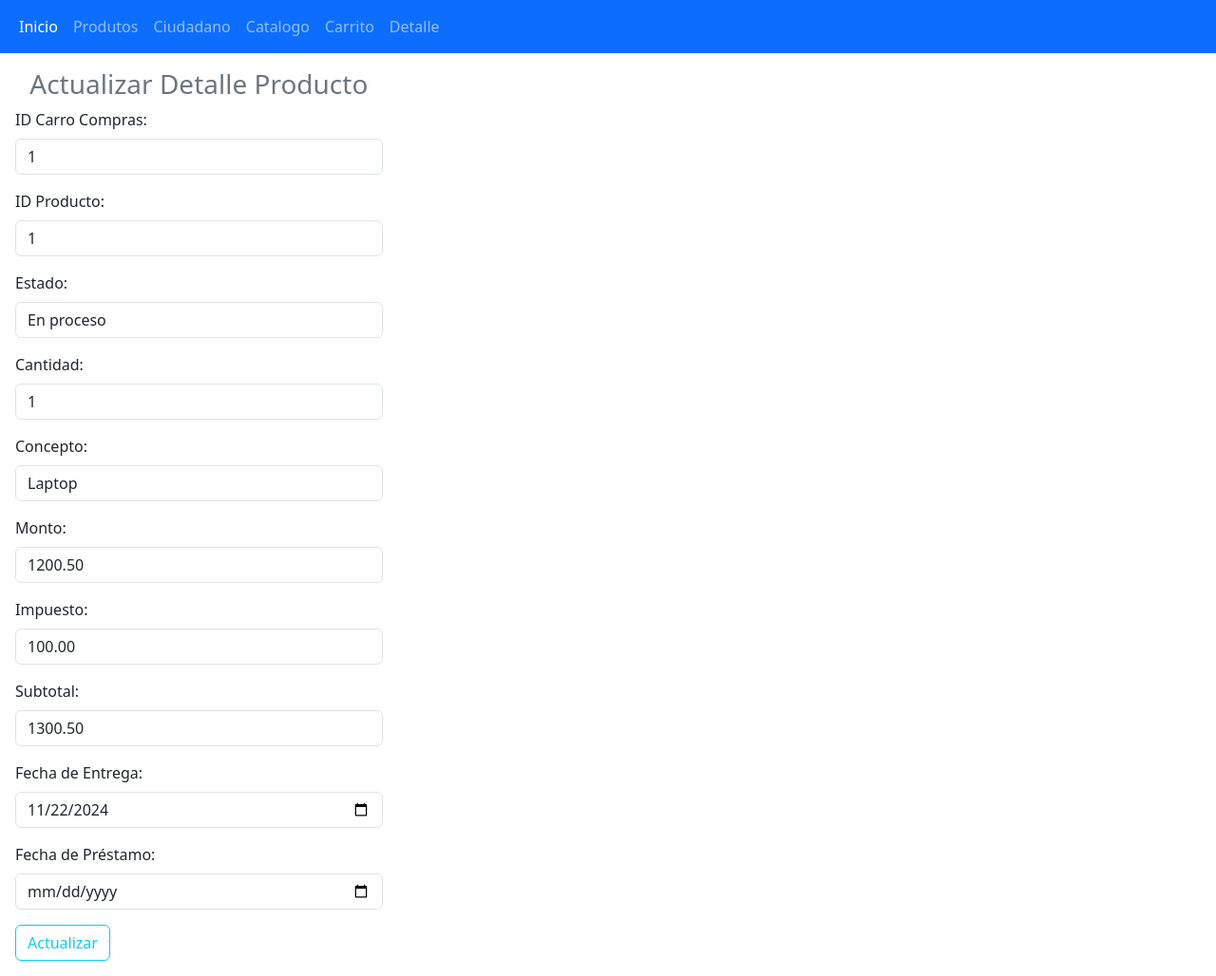
After one commit to William19D/CarritoDeCompras, a PHP site: page /actualizarDetalle.php?id=1 in a window 1280 px wide. The commit adds this page. Shown: the whole page at 95% size. Run offline with PHP 8.4, Linux system fonts and the light colour scheme; data comes from the database, SQL or seed files in the repository; some libraries are stand-ins or nearby versions.

```diff
--- a/actualizarCatalogo.php
+++ b/actualizarCatalogo.php
@@ -1,5 +1,6 @@
 <?php
 include "conexion.php";
+include "navbar.php";
 
 // Verificamos si se ha pasado el ID como parámetro en la URL
 if (!isset($_GET['id']) || empty($_GET['id'])) {
--- a/actualizarClientes.php
+++ b/actualizarClientes.php
@@ -1,4 +1,5 @@
 <?php
+include "navbar.php";
 include "conexion.php";
 
 // Verificamos si se ha pasado el ID como parámetro en la URL
@@ -60,9 +61,6 @@ if ($_SERVER['REQUEST_METHOD'] == 'POST' && isset($_POST['btnActualizar'])) {
     <title>Actualizar Ciudadano</title>
     </head>
 <body>
-<?php
-include "navbar.php";
-?>
 <div class="container p-5">
     <h3 class="text-center text-secondary">Actualizar Ciudadano</h3>
     <form method="POST">
--- /dev/null
+++ b/actualizarDetalle.php
@@ -0,0 +1,100 @@
+<?php
+include "conexion.php";
+
+if ($_SERVER['REQUEST_METHOD'] == 'POST' && isset($_POST['btnActualizar'])) {
+    // Recoge los valores del formulario
+    $id = $_POST['id']; // El ID del detalle producto a actualizar
+    $idCarroCompras = $_POST['idCarroCompras'];
+    $idProducto = $_POST['idProducto'];
+    $estado = $_POST['estado'];
+    $cantidad = $_POST['cantidad'];
+    $concepto = $_POST['concepto'];
+    $monto = $_POST['monto'];
+    $impuesto = $_POST['impuesto'];
+    $subtotal = $_POST['subtotal'];
+    $fechaEntrega = $_POST['fechaEntrega'];
+    $fechaPrestamo = $_POST['fechaPrestamo'];
+
+    // Prepara la consulta SQL para actualizar los detalles del producto
+    $sql = $conexion->prepare("UPDATE detalleproducto SET idCarroCompras = ?, idProducto = ?, estado = ?, cantidad = ?, concepto = ?, monto = ?, impuesto = ?, subtotal = ?, fechaEntrega = ?, fechaPrestamo = ? WHERE id = ?");
+    $sql->bind_param("iisissddssi", $idCarroCompras, $idProducto, $estado, $cantidad, $concepto, $monto, $impuesto, $subtotal, $fechaEntrega, $fechaPrestamo, $id);
+
+    // Ejecuta la consulta y muestra un mensaje de éxito o error
+    if ($sql->execute()) {
+        echo '<div class="alert alert-success">Detalle actualizado exitosamente.</div>';
+        // Opcional: Redirigir a una página de éxito o detalles actualizados
+        // header("Location: detalleProducto.php");
+    } else {
+        echo '<div class="alert alert-danger">Error al actualizar el detalle.</div>';
+    }
+}
+
+// Recuperar el detalle del producto para mostrarlo en el formulario
+$id = $_GET['id'];
+$sql = $conexion->query("SELECT id, idCarroCompras, idProducto, estado, cantidad, concepto, monto, impuesto, subtotal, fechaEntrega, fechaPrestamo FROM detalleproducto WHERE id = $id");
+$detalle = $sql->fetch_object();
+?>
+
+<!DOCTYPE html>
+<html lang="es">
+<head>
+    <meta charset="UTF-8">
+    <meta name="viewport" content="width=device-width, initial-scale=1.0">
+    <link href="https://cdn.jsdelivr.net/npm/bootstrap@5.3.3/dist/css/bootstrap.min.css" rel="stylesheet" crossorigin="anonymous">
+    <script src="https://kit.fontawesome.com/e3700bf5e9.js" crossorigin="anonymous"></script>
+    <title>Actualizar Detalle Producto</title>
+</head>
+<body>
+<?php include "navbar.php"; ?>
+
+<div class="container-fluid row">
+    <form class="col-4 p-3" method="POST">
+        <fieldset>
+            <h3 class="text-center text-secondary">Actualizar Detalle Producto</h3>
+            <input type="hidden" name="id" value="<?= $detalle->id ?>">
+            <div class="mb-3">
+                <label class="form-label">ID Carro Compras:</label>
+                <input type="text" class="form-control" name="idCarroCompras" value="<?= $detalle->idCarroCompras ?>" required>
+            </div>
+            <div class="mb-3">
+                <label class="form-label">ID Producto:</label>
+                <input type="text" class="form-control" name="idProducto" value="<?= $detalle->idProducto ?>" required>
+            </div>
+            <div class="mb-3">
+                <label class="form-label">Estado:</label>
+                <input type="text" class="form-control" name="estado" value="<?= $detalle->estado ?>" required>
+            </div>
+            <div class="mb-3">
+                <label class="form-label">Cantidad:</label>
+                <input type="number" class="form-control" name="cantidad" value="<?= $detalle->cantidad ?>" required>
+            </div>
+            <div class="mb-3">
+                <label class="form-label">Concepto:</label>
+                <input type="text" class="form-control" name="concepto" value="<?= $detalle->concepto ?>" required>
+            </div>
+            <div class="mb-3">
+                <label class="form-label">Monto:</label>
+                <input type="number" step="0.01" class="form-control" name="monto" value="<?= $detalle->monto ?>" required>
+            </div>
+            <div class="mb-3">
+                <label class="form-label">Impuesto:</label>
+                <input type="number" step="0.01" class="form-control" name="impuesto" value="<?= $detalle->impuesto ?>" required>
+            </div>
+            <div class="mb-3">
+                <label class="form-label">Subtotal:</label>
+                <input type="number" step="0.01" class="form-control" name="subtotal" value="<?= $detalle->subtotal ?>" required>
+            </div>
+            <div class="mb-3">
+                <label class="form-label">Fecha de Entrega:</label>
+                <input type="date" class="form-control" name="fechaEntrega" value="<?= $detalle->fechaEntrega ?>" required>
+            </div>
+            <div class="mb-3">
+                <label class="form-label">Fecha de Préstamo:</label>
+                <input type="date" class="form-control" name="fechaPrestamo" value="<?= $detalle->fechaPrestamo ?>" required>
+            </div>
+            <button type="submit" class="btn btn-outline-info m-auto" name="btnActualizar" value="ok">Actualizar</button>
+        </fieldset>
+    </form>
+</div>
+</body>
+</html>
--- a/detalleproducto.php
+++ b/detalleproducto.php
@@ -15,6 +15,7 @@ include "navbar.php";
     <?php
     global $conexion;
     include "conexion.php";
+
 
     if ($_SERVER['REQUEST_METHOD'] == 'POST' && isset($_POST['btnGuardar'])) {
         $idCarroCompras = $_POST['idCarroCompras'];
@@ -122,8 +123,8 @@ include "navbar.php";
                 <td><?= $datos->fechaEntrega ?></td>
                 <td><?= $datos->fechaPrestamo ?></td>
                 <td>
-                    <a href="actualizarDetalleProducto.php?id=<?= $datos->id ?>" class="btn btn-small btn-warning"><i class="fa-solid fa-pen-to-square"></i></a>
-                    <a href="eliminar/eliminarDetalleProducto.php?id=<?= $datos->id ?>" class="btn btn-small btn-danger"><i class="fa-solid fa-eraser"></i></a>
+                    <a href="actualizarDetalle.php?id=<?= $datos->id ?>" class="btn btn-small btn-warning"><i class="fa-solid fa-pen-to-square"></i></a>
+                    <a href="eliminar/eliminarDetalle.php?id=<?= $datos->id ?>" class="btn btn-small btn-danger"><i class="fa-solid fa-eraser"></i></a>
                 </td>
             </tr>
         <?php } ?>
```
